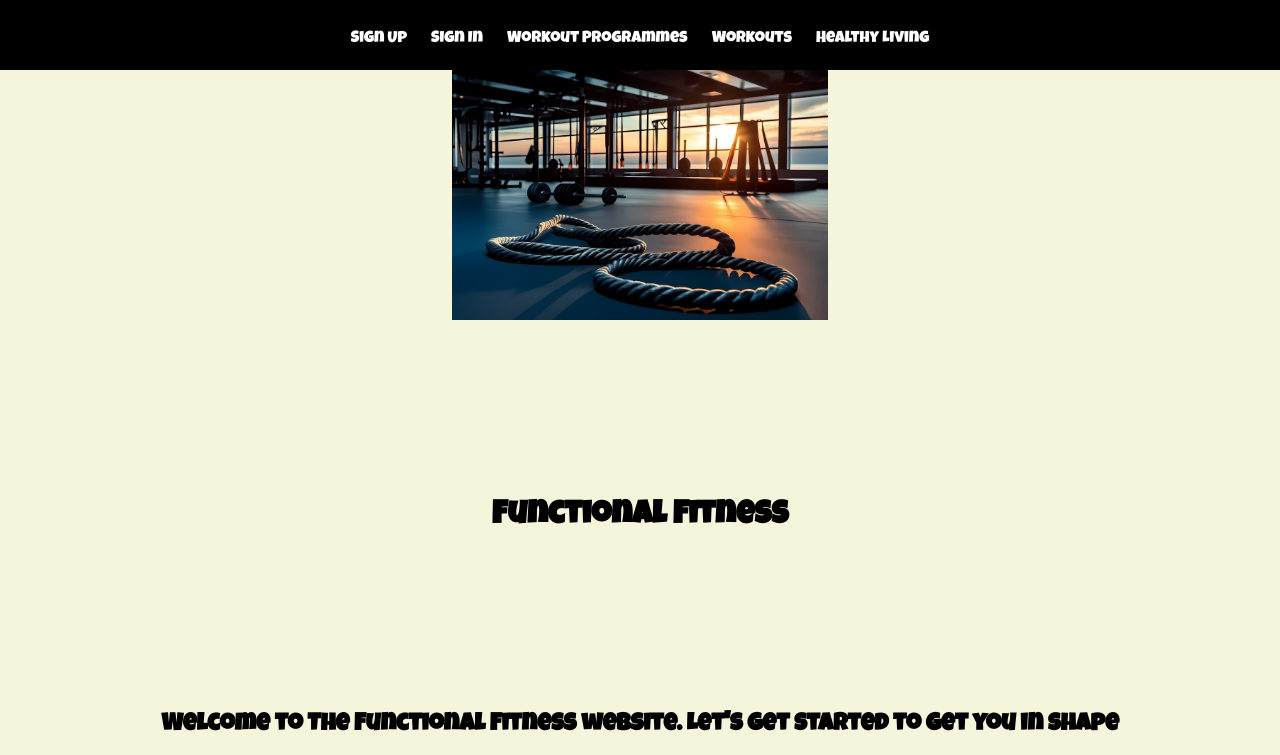
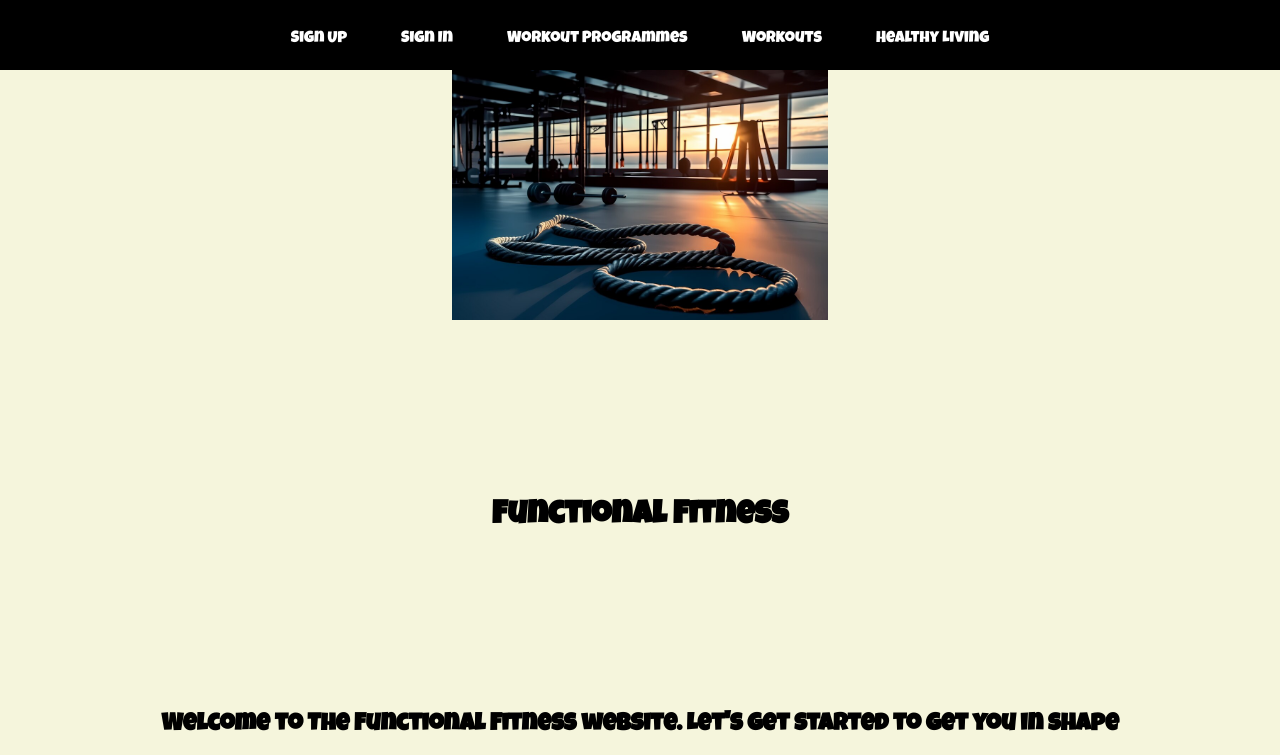
Before and after one commit to deepthinker-88/Fitness-Website, a React (Create React App) app: page / in a window 1280 px wide. Shown: the top 755 px of the page. Built offline with nearby package versions, Linux system fonts and the light colour scheme.

Commit message:
Changed padding for navbar links

```diff
--- a/src/components/NavBar/Navbar.css
+++ b/src/components/NavBar/Navbar.css
@@ -37,6 +37,9 @@ body{
   text-decoration: none;
   font-family: 'LuckiestGuy';
 }
+.navbar li {
+  padding: 15px;
+}
 
 .navbar li:hover{
   background-color: grey;
```
